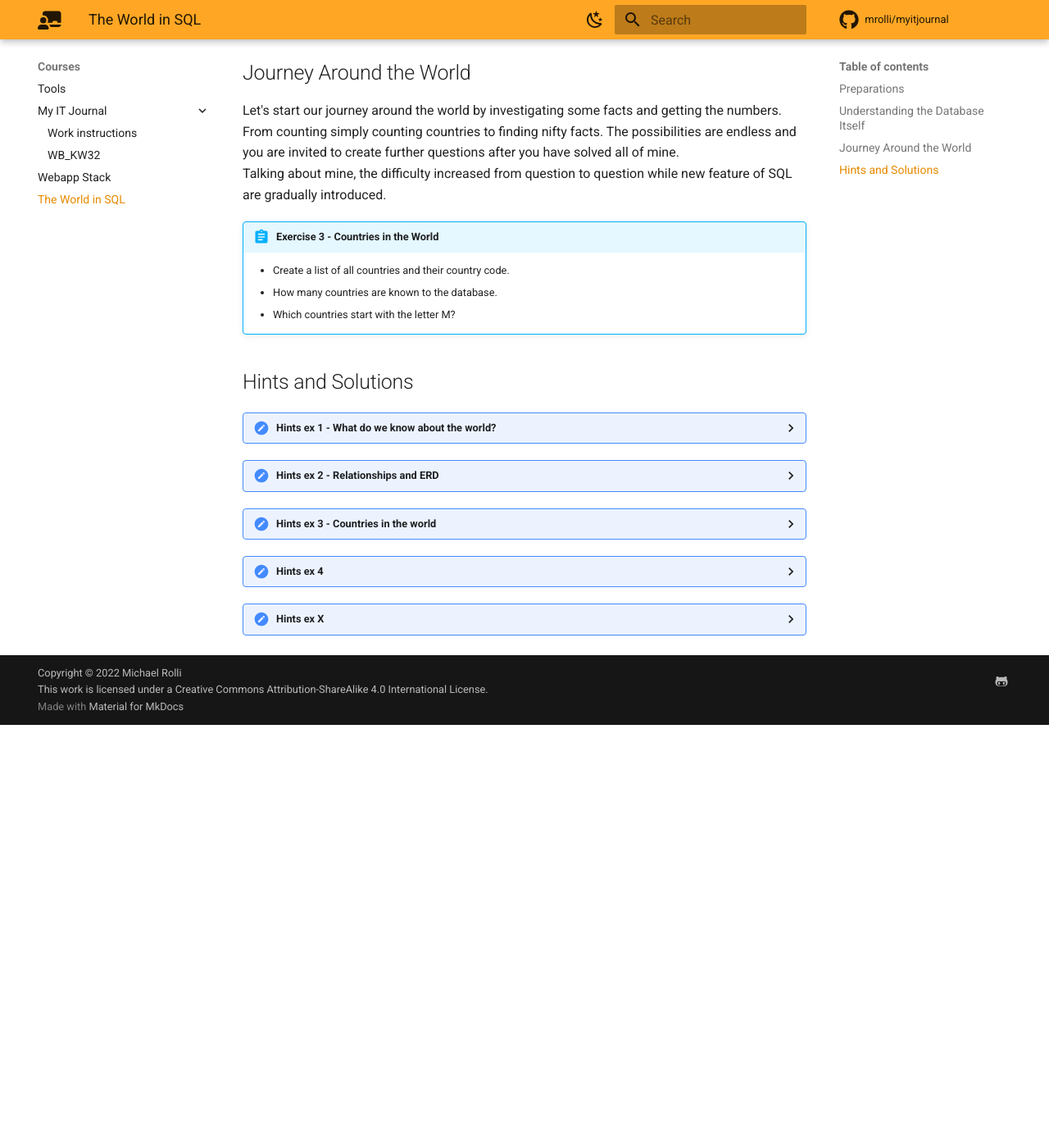
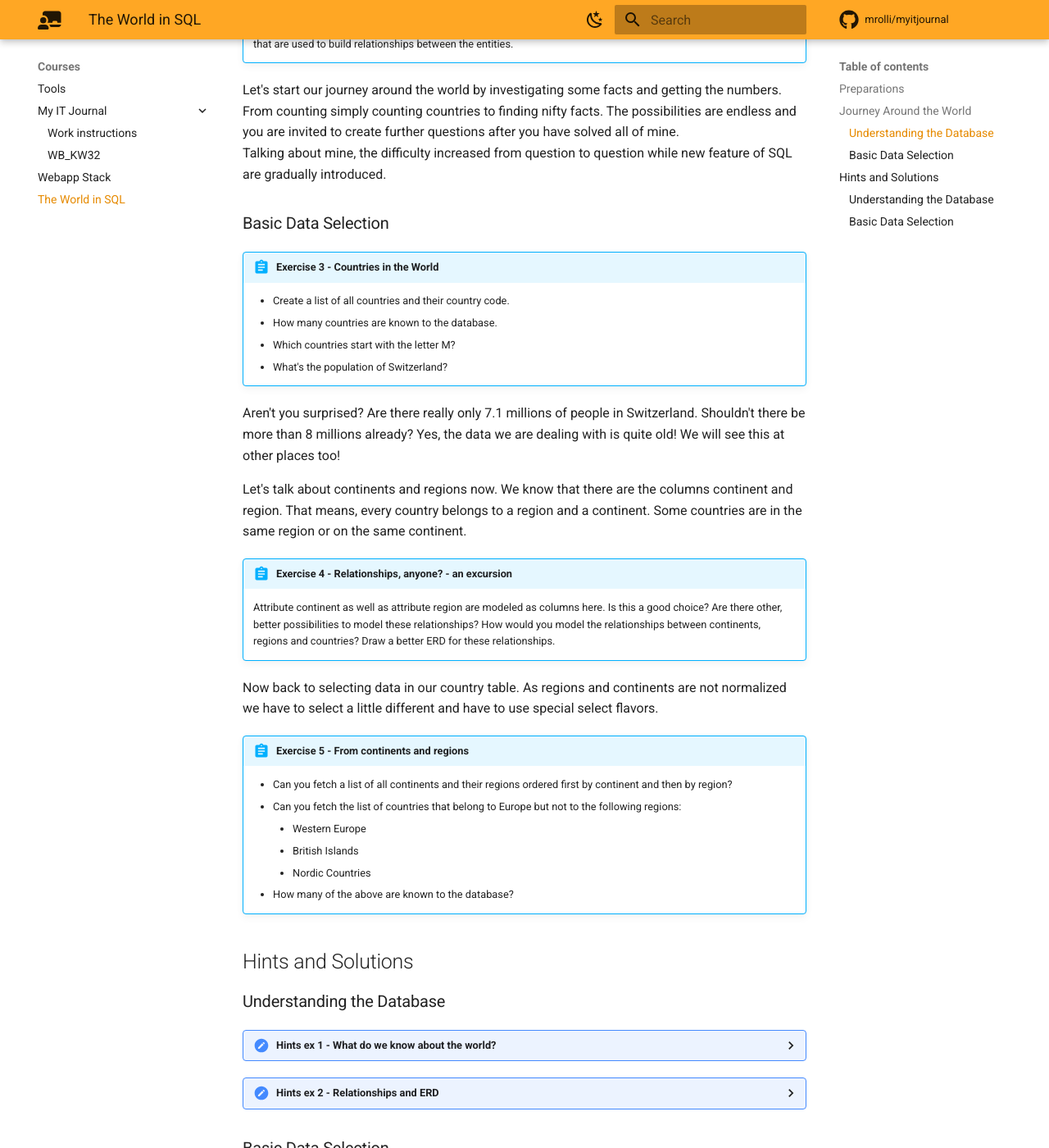
Before and after one commit to mrolli/myitjournal, an MkDocs documentation site: the page built from docs/courses/world_in_sql.md, in a window 1280 px wide and 1400 px high, scrolled down 1318 px. Shown: the whole window at 82% size. Built offline with MkDocs 1.6.1 and Material for MkDocs 9.7.7, drawn with Linux system fonts in a browser that asks for light colours; comment, search, counter and statistics services are not loaded; before the commit the page ends 2202 px from its top, so only the background shows below that; some of the changed text lies outside the part shown.

Commit message:
Add ex 4 and 5

````diff
--- a/docs/courses/world_in_sql.md
+++ b/docs/courses/world_in_sql.md
@@ -24,7 +24,9 @@ might want to follow the [webappstack course](webappstack.md) or fetch a
 pre-built VM from the internet featuring MariaDB or any other relational
 database that speaks SQL.
 
-## Understanding the Database Itself
+## Journey Around the World
+
+### Understanding the Database
 
 The data about our world is now store in a database. That makes it possible to
 use the SQL languages to query the data and therefore ask questions that we
@@ -53,9 +55,6 @@ within the same country.
 
     [ERD]: https://en.wikipedia.org/wiki/Entity%E2%80%93relationship_model
 
-
-## Journey Around the World
-
 Let's start our journey around the world by investigating some facts and
 getting the numbers. From counting simply counting countries to finding nifty
 facts. The possibilities are endless and you are invited to create further
@@ -63,12 +62,46 @@ questions after you have solved all of mine.
 Talking about mine, the difficulty increased from question to question while new
 feature of SQL are gradually introduced.
 
+### Basic Data Selection
+
 !!! abstract "Exercise 3 - Countries in the World"
     - Create a list of all countries and their country code.
     - How many countries are known to the database.
     - Which countries start with the letter M?
+    - What's the population of Switzerland?
+
+Aren't you surprised? Are there really only 7.1 millions of people in
+Switzerland. Shouldn't there be more than 8 millions already? Yes, the data we
+are dealing with is quite old! We will see this at other places too!
+
+Let's talk about continents and regions now. We know that there are the columns
+continent and region. That means, every country belongs to a region and a
+continent. Some countries are in the same region or on the same continent.
+
+!!! abstract "Exercise 4 - Relationships, anyone? - an excursion"
+    Attribute continent as well as attribute region are modeled as columns here.
+    Is this a good choice? Are there other, better possibilities to model these
+    relationships? How would you model the relationships between continents,
+    regions and countries? Draw a better ERD for these relationships.
+
+Now back to selecting data in our country table. As regions and continents are
+not normalized we have to select a little different and have to use special
+select flavors.
+
+!!! abstract "Exercise 5 - From continents and regions"
+    - Can you fetch a list of all continents and their regions ordered first by
+      continent and then by region?
+    - Can you fetch the list of countries that belong to Europe but not to the
+      following regions:
+        - Western Europe
+        - British Islands
+        - Nordic Countries
+    - How many of the above are known to the database?
+
 
 ## Hints and Solutions
+
+### Understanding the Database
 
 ??? hint "Hints ex 1 - What do we know about the world?"
     These questions can be answered using [DESCRIBE] statement, [SHOW TABLES ]
@@ -85,7 +118,6 @@ feature of SQL are gradually introduced.
         DESCRIBE city;
         SHOW COLUMNS FROM city;
         ```
-
 
 
 ??? hint "Hints ex 2 - Relationships and ERD"
@@ -120,11 +152,15 @@ feature of SQL are gradually introduced.
             COUNTRY ||--o{ COUNTRYLANGUAGE : has
             COUNTRYLANGUAGE {
                 string CountryCode FK "The country code"
-                string Language
+                string
+                Language
                 enum IsOfficial "T, F default: F"
                 decimal Percentage
             }
         ```
+
+### Basic Data Selection
+
 ??? hint "Hints ex 3 - Countries in the world"
     - To answer the first exercise select only the columns name and country code
     - For the second question you have to use the [COUNT] function.
@@ -135,13 +171,56 @@ feature of SQL are gradually introduced.
         SELECT Name, Code FROM country;
         SELECT count(Code) FROM country;
         SELECT Name FROM country WHERE Name like 'M%';
+        SELECT Population FROM country WHERE Name = 'Switzerland';
         ```
 
-??? hint "Hints ex 4"
+??? hint "Hints ex 4 - Relationships, anyone?"
+    Both attributes are not normalized, which means their string values occurr
+    multiple times in the column. When adding new country there's a chance for
+    typos, i.e. 'Europ' instead of 'Europe' and this country would then not bei on
+    the content. Therefore we would normally normalize both to their own tables
+    and add primary and foreign key to reference the data. Can you come up with
+    a solution for a fully normalized country, region, continent relationship?
+    ??? hint "Solution"
+        ```mermaid
+        erDiagram
+            CONTINENT {
+                int ID PK "The identifier of the continent"
+                string Name
+            }
+            CONTINENT ||--|{ REGION : divded_in
+            REGION {
+                int ID PK "The identifier of the region"
+                string Name
+                int Continent FK "The identifier of the continent"
+            }
+            COUNTRY {
+                string Code PK "The country code"
+                string Name
+                int Region FK "The identifier to the Region"
+            }
+            REGION ||--|{ COUNTRY : has
+        ```
+
+??? hint "Hints ex 5 - From continents and regions"
+    If you use a standard [SELECT] statement, you will have way too many row in
+    your output, namely one for each country. So there must be a way to sort out
+    doubles to only have a distinct set of results.
+    For the second and third question, there are many solutions. Try to find at
+    least two. One of them should use the given regions and state that the
+    countries should not be in these regions.
     ??? hint "Solution"
         ```sql
             SELECT DISTINCT Continent, Region FROM country ORDER BY Continent, Region;
+            SELECT Name, Region FROM country WHERE Continent='Europe' AND Region NOT IN ('Western Europe', 'British Islands', 'Nordic Countries');
+            a) SELECT count(Name) FROM country WHERE Continent='Europe' AND Region NOT IN ('Western Europe', 'British Islands', 'Nordic Countries');
+            b) SELECT count(Name) FROM country WHERE Continent='Europe' AND (Region = 'Baltic Countries' OR Region = 'Southern Europe' OR Region = 'Eastern Europe');
         ```
+        !!! warning ""
+            The WHERE clause "Continent='Europe'" is not necessary as
+            the selected regions are in Europe anyway.
+            The above two queries only lead to the same result if there are no
+            countries not belonging to these regions in both queries.
 
 ??? hint "Hints ex X"
     ??? hint "Solution"
````
